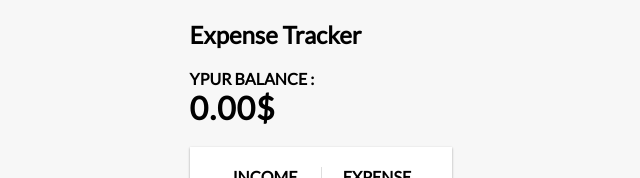
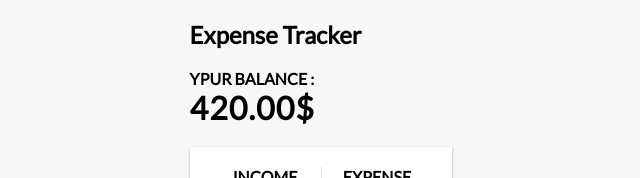
Before and after one commit to rawand1998/Expense-Tracker-React, a React (Create React App) app: page / in a window 1280 px wide. Shown: the top 178 px of the page, without its empty margins (319-959 px from the left). Built offline with nearby package versions, Linux system fonts and the light colour scheme.

Commit message:
get balance value

```diff
--- a/src/Components/Balance.js
+++ b/src/Components/Balance.js
@@ -1,10 +1,14 @@
-import React from 'react'
+import React,{useContext} from 'react'
+import {GlobleContext} from '../context/GlobleState'
 
  const Balance = () => {
+  const {transactions} = useContext(GlobleContext)
+  const amounts = transactions.map(transaction => transaction.amount)
+  const total = amounts.reduce((acc, item) => (acc += item), 0).toFixed(2);
   return (
     <>
     <h4>Ypur Balance :</h4>
-    <h1>0.00$</h1>
+    <h1>{total}$</h1>
     </>
   )
 }
```
